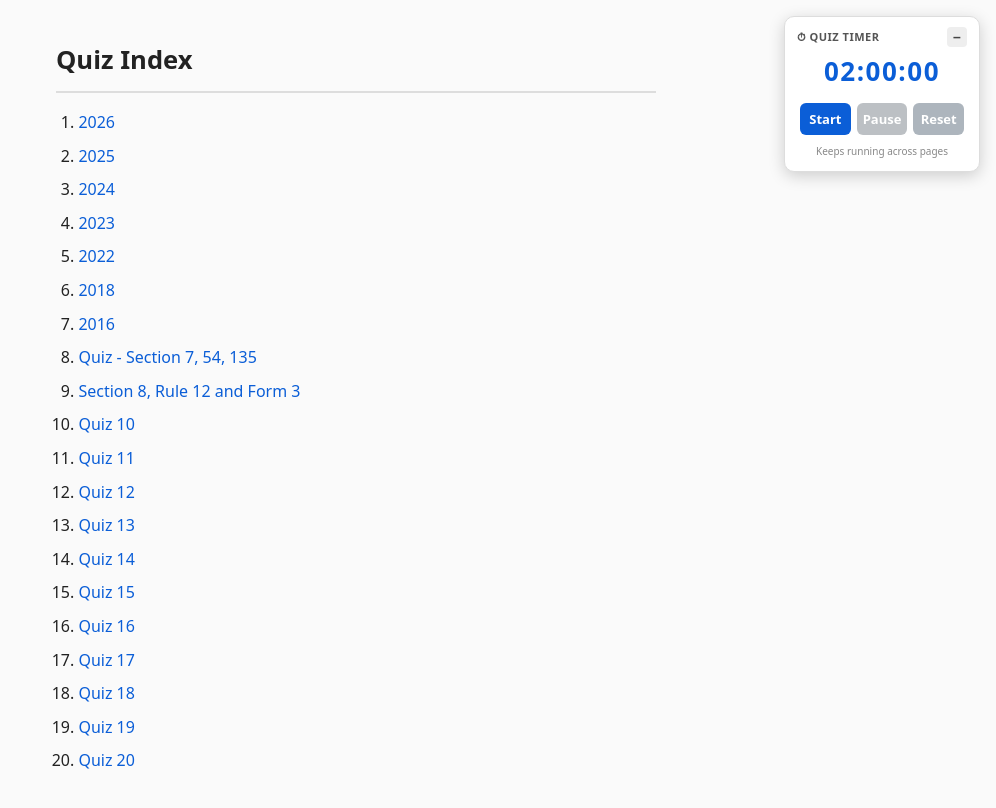
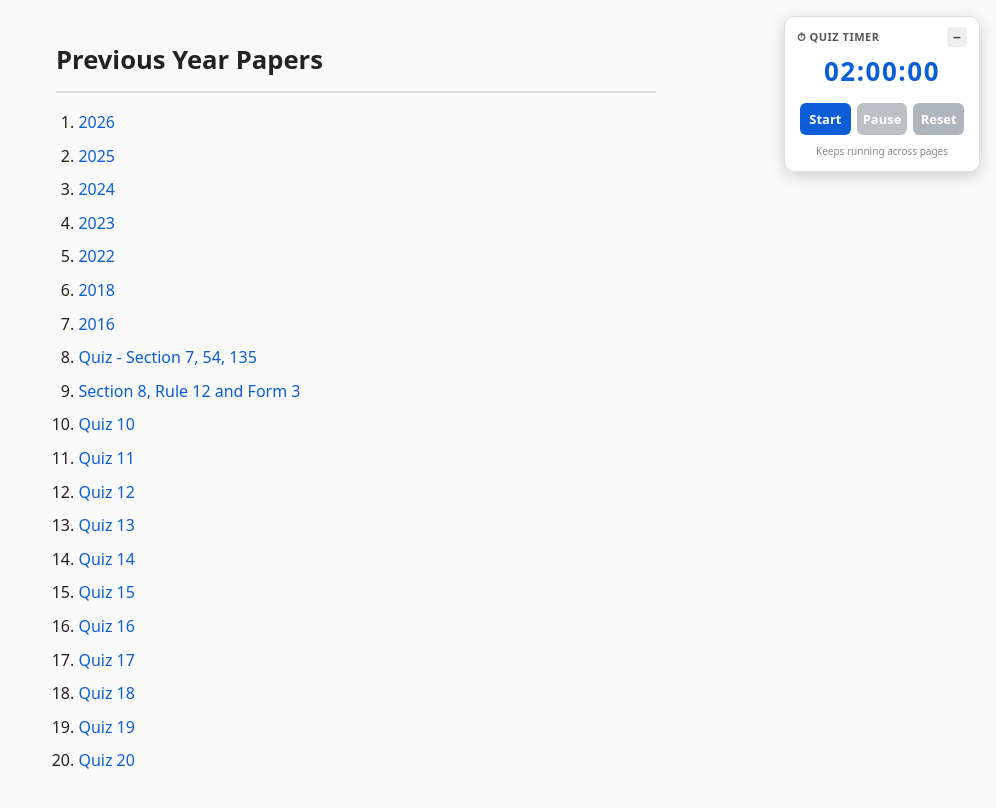
Before and after one commit to pnkjsoni/paper, a plain HTML site: page index.html in a window 1280 px wide. Shown: the whole page, without its empty margins (284-1280 px from the left). Drawn offline with Linux system fonts and the light colour scheme.

Commit message:
Change heading from 'Quiz Index' to 'Previous Year Papers'

```diff
--- a/index.html
+++ b/index.html
@@ -27,7 +27,7 @@
 </head>
 <body>
 
-  <h1>Quiz Index</h1>
+  <h1>Previous Year Papers</h1>
 
   <ol>
     <li><a href="2026.html">2026</a></li>
```
